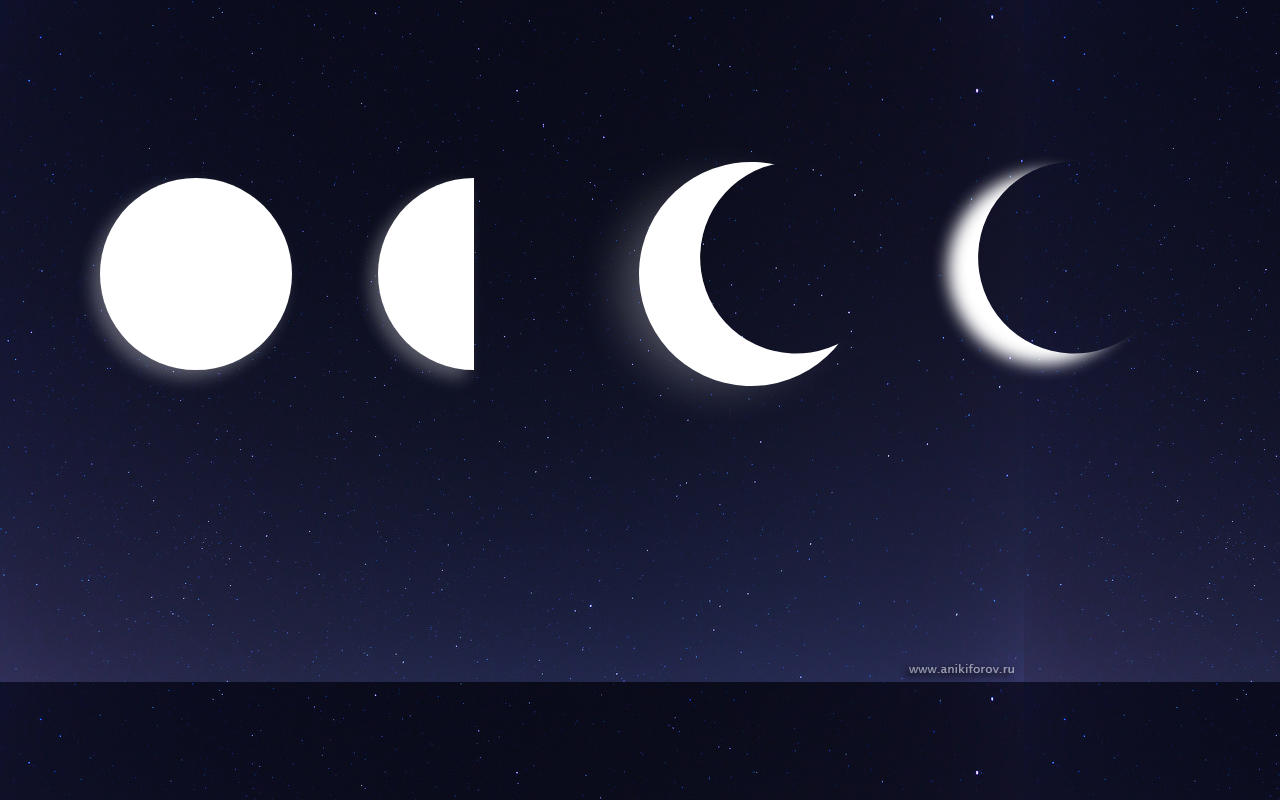
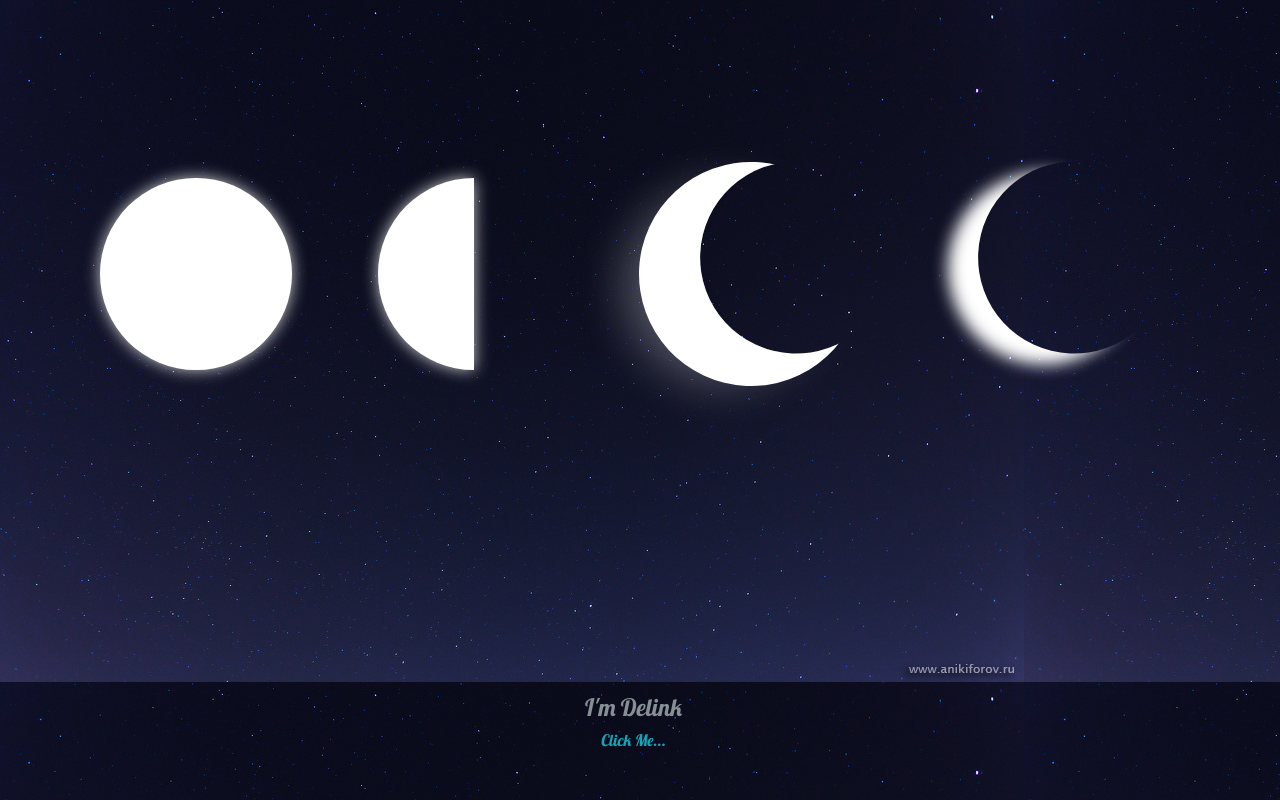
Before and after one commit to Delink-D/moon-css, a plain HTML site: page index.html in a window 1280 px wide. Drawn offline with Linux system fonts and the light colour scheme.

Commit message:
added a footer tothe page

```diff
--- a/css/styles.css
+++ b/css/styles.css
@@ -13,7 +13,7 @@ body {
 	width: 12em;
 	border-radius: 50%;
 	background: #fff;
-	box-shadow: -0.5em 0.5em 1em rgba(255, 255, 255, 0.3);
+	box-shadow: 0em 0em 1em #ccc;
 }
 
 /*half moon*/
@@ -23,7 +23,7 @@ body {
 	background: #fff;
 	border-bottom-left-radius: 24em;
 	border-top-left-radius: 24em;
-	box-shadow: -0.5em 0.5em 1em rgba(255, 255, 255, 0.3);
+	box-shadow: 0em 0em 1em #ccc;
 }
 
 /*crescent moon*/
@@ -46,3 +46,24 @@ body {
 	box-shadow: -2em 0em 1em #fff;
 	transform: rotate(-20deg) translate(3em);
 }
+
+/*footer*/
+.signature {
+	width: 99%;
+	position: absolute;
+	bottom: 2em;
+	left: 0;
+}
+.signature h2 {
+	font-size: 24px;
+	font-family: 'Lobster', cursive;
+}
+.signature p {
+	cursor: pointer;
+	font-size: 16px;
+	font-family: 'Lobster', cursive;
+}
+.signature p a {
+	color: inherit;
+	text-decoration: none;
+}
--- a/index.html
+++ b/index.html
@@ -5,6 +5,9 @@
 		<!-- styles -->
 		<link rel="stylesheet" type="text/css" href="css/bootstrap.min.css">
 		<link rel="stylesheet" type="text/css" href="css/styles.css">
+
+		<!-- google fonts -->
+		<link href="https://fonts.googleapis.com/css?family=Lobster" rel="stylesheet">
 	</head>
 	<body>
 		<div class="container">
@@ -29,6 +32,12 @@
 				<div class="t-crescent-moon"></div>
 			</div>
 
+			<div class="signature">
+				<h2 class="text-muted text-center">I'm Delink</h2>
+				<p class="text-center text-info">
+					<a href="https://www.linkedin.com/in/mwangidelink">Click Me...</a>
+				</p>
+			</div>
 		</div>
 	</body>
 </html>
```
